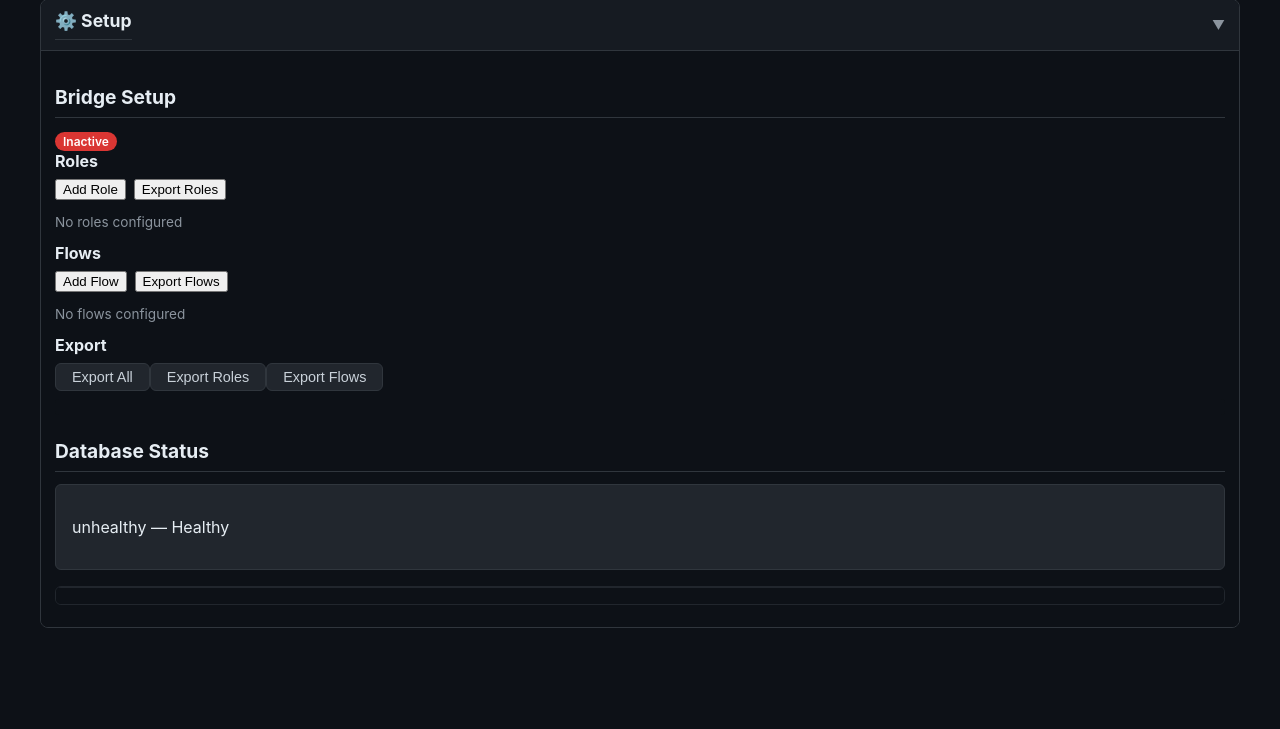
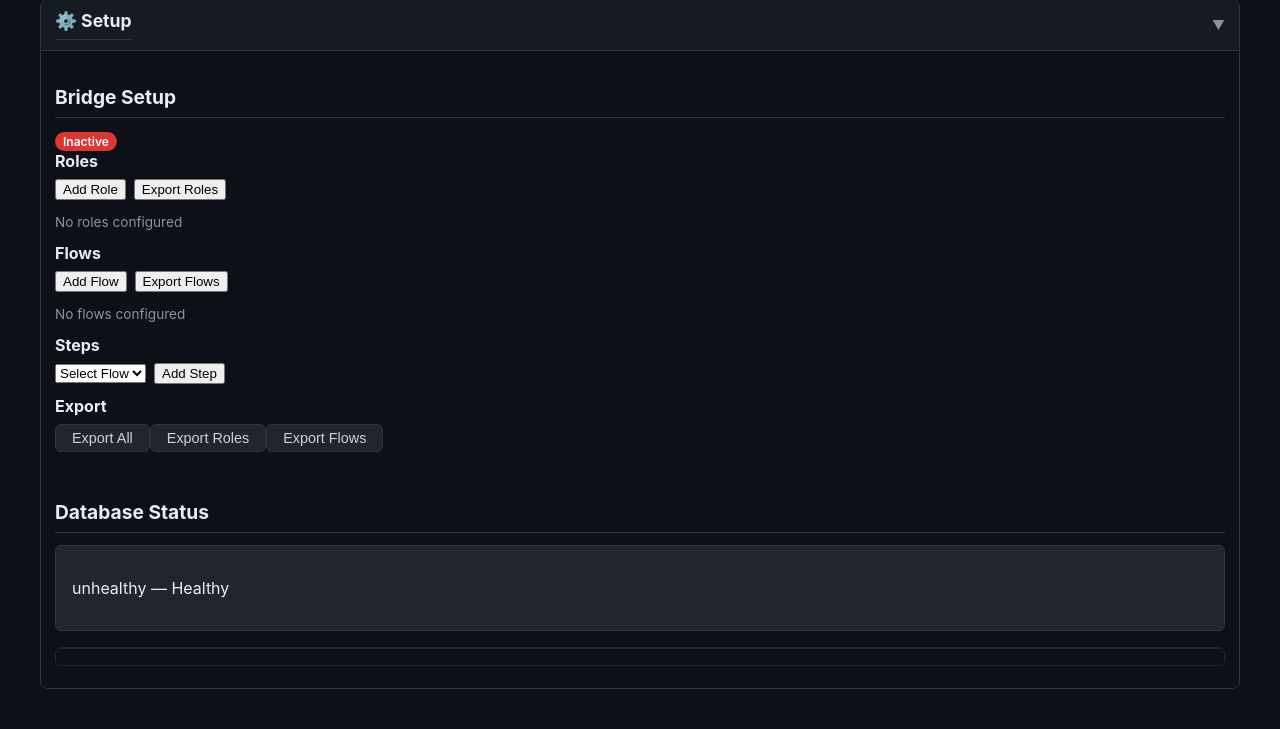
Before and after one commit to svend-blip/DPMtF-WebUI, a FastAPI app: page / in a window 1280 px wide. Shown: the part 1102-1831 px from the top of the page. Before the commit the page ends 1730 px from the top, so only its background shows below. Run offline with FastAPI, Linux system fonts and the light colour scheme; data that the repository does not hold is empty; some libraries are stand-ins or nearby versions.

Commit message:
[phase] feat: BridgeV002 Hardening Fase 4 — Steps CRUD (H105)
Add Steps CRUD backend endpoints and frontend UI for managing bridge flow
steps with auto-fill from convention rules.

Backend (app.py):
- GET /api/bridge-v2/steps/{flow_key} — list steps with dropdown metadata
- POST /api/bridge-v2/steps/{flow_key} — create step with convention auto-fill
- PUT /api/bridge-v2/steps/{flow_key}/{step_id} — partial update with auto-fill
- DELETE /api/bridge-v2/steps/{flow_key}/{step_id} — soft delete (is_active=0)

Frontend:
- New Steps section in Bridge Setup panel with flow selector dropdown
- Step card rendering with role/convention/script metadata
- Inline form with dropdowns for roles, conventions, scripts
- Auto-fill from convention rule on selection change
- Edit and soft-delete per step

i18n:
- 6 new labels (LBL-1000277 to LBL-1000282) with da-DK translations
- Labels: Select Flow, Add/Edit Step, Convention Rule, Pre/Post Script, auto-filled

```diff
--- a/app.py
+++ b/app.py
@@ -4074,6 +4074,212 @@ async def bridge_v2_list_conventions():
         raise HTTPException(status_code=500, detail=f"Failed to list bridge conventions: {e}")
 
 
+@app.get("/api/bridge-v2/steps/{flow_key}")
+async def bridge_v2_list_steps(flow_key: str):
+    """Return all steps for a flow, with available roles/conventions/scripts for dropdowns."""
+    try:
+        from scripts.bridgeV002.bridge_lib import list_flows_from_db, list_roles_from_db, list_scripts_from_db, list_conventions_from_db
+
+        flows = list_flows_from_db(DB_PATH)
+        flow_keys = [f["flow_key"] for f in flows]
+        if flow_key not in flow_keys:
+            raise HTTPException(status_code=404, detail=f"Flow '{flow_key}' not found")
+
+        conn = sqlite3.connect(DB_PATH)
+        conn.row_factory = sqlite3.Row
+        cursor = conn.cursor()
+        steps_rows = cursor.execute(
+            "SELECT * FROM bridge_flow_steps WHERE flow_key = ? ORDER BY sort_order ASC",
+            (flow_key,)
+        ).fetchall()
+        steps = [dict(r) for r in steps_rows]
+
+        roles_data = list_roles_from_db(DB_PATH)
+        role_keys = [r["role_key"] for r in roles_data]
+        conventions_data = list_conventions_from_db(DB_PATH)
+        scripts_data = list_scripts_from_db(DB_PATH)
+
+        conn.close()
+        return {
+            "steps": steps,
+            "count": len(steps),
+            "flow_key": flow_key,
+            "available_roles": role_keys,
+            "available_conventions": conventions_data,
+            "available_scripts": scripts_data,
+        }
+    except HTTPException:
+        raise
+    except Exception as e:
+        raise HTTPException(status_code=500, detail=f"Failed to list bridge steps: {e}")
+
+
+@app.post("/api/bridge-v2/steps/{flow_key}")
+async def bridge_v2_create_step(request: Request, flow_key: str):
+    """Create a new step for the given flow."""
+    from scripts.bridgeV002.bridge_lib import resolve_convention_from_db, list_flows_from_db
+
+    data = await request.json()
+    required = ["step_key", "from_role", "to_role"]
+    for f in required:
+        if f not in data:
+            raise HTTPException(status_code=400, detail=f"Missing required field: {f}")
+
+    flows = list_flows_from_db(DB_PATH)
+    if flow_key not in [fl["flow_key"] for fl in flows]:
+        raise HTTPException(status_code=404, detail=f"Flow '{flow_key}' not found")
+
+    conn = sqlite3.connect(DB_PATH)
+    cursor = conn.cursor()
+
+    cursor.execute(
+        "SELECT id FROM bridge_flow_steps WHERE flow_key = ? AND step_key = ? AND is_active = 1",
+        (flow_key, data["step_key"])
+    )
+    if cursor.fetchone():
+        conn.close()
+        raise HTTPException(status_code=409, detail=f"Step '{data['step_key']}' already exists in flow '{flow_key}'")
+
+    deliverable_dir = data.get("deliverable_dir", None)
+    deliverable_pattern = data.get("deliverable_pattern", None)
+    error_msg = data.get("error_msg", None)
+    rule_key = data.get("rule_key", None)
+
+    if rule_key:
+        convention = resolve_convention_from_db(rule_key, DB_PATH)
+        if convention and "rule_key" in convention:
+            deliverable_dir = convention.get("dir_template", deliverable_dir)
+            deliverable_pattern = convention.get("pattern_template", deliverable_pattern)
+            error_msg = convention.get("error_template", error_msg)
+
+    result = cursor.execute(
+        "SELECT MAX(sort_order) as max_so FROM bridge_flow_steps WHERE flow_key = ?",
+        (flow_key,)
+    ).fetchone()
+    max_so = result["max_so"] if result["max_so"] is not None else 0
+
+    cursor.execute("""
+        INSERT INTO bridge_flow_steps
+            (flow_key, step_key, from_role, to_role, deliverable_dir, deliverable_pattern,
+             pre_dispatch_script, post_dispatch_script, error_msg, rule_key, sort_order)
+        VALUES (?, ?, ?, ?, ?, ?, ?, ?, ?, ?, ?)
+    """, (
+        flow_key, data["step_key"], data["from_role"], data["to_role"],
+        deliverable_dir, deliverable_pattern,
+        data.get("pre_dispatch_script"), data.get("post_dispatch_script"),
+        error_msg, rule_key, max_so + 1,
+    ))
+    new_id = cursor.lastrowid
+    conn.commit()
+
+    row = cursor.execute(
+        "SELECT * FROM bridge_flow_steps WHERE id = ?", (new_id,)
+    ).fetchone()
+    conn.close()
+    return {"step": dict(row), "created": True}
+
+
+@app.put("/api/bridge-v2/steps/{flow_key}/{step_id}")
+async def bridge_v2_update_step(request: Request, flow_key: str, step_id: int):
+    """Update a step. Supports partial updates — only provided fields are changed."""
+    from scripts.bridgeV002.bridge_lib import resolve_convention_from_db
+
+    data = await request.json()
+    if not data:
+        raise HTTPException(status_code=400, detail="No fields to update")
+
+    conn = sqlite3.connect(DB_PATH)
+    cursor = conn.cursor()
+
+    row = cursor.execute(
+        "SELECT * FROM bridge_flow_steps WHERE id = ? AND flow_key = ?",
+        (step_id, flow_key)
+    ).fetchone()
+    if not row:
+        conn.close()
+        raise HTTPException(status_code=404, detail=f"Step {step_id} not found in flow '{flow_key}'")
+
+    existing = dict(row)
+    updates = []
+    params = []
+
+    field_map = {
+        "from_role": "from_role",
+        "to_role": "to_role",
+        "deliverable_dir": "deliverable_dir",
+        "deliverable_pattern": "deliverable_pattern",
+        "pre_dispatch_script": "pre_dispatch_script",
+        "post_dispatch_script": "post_dispatch_script",
+        "error_msg": "error_msg",
+        "sort_order": "sort_order",
+    }
+
+    for field, column in field_map.items():
+        if field in data:
+            updates.append(f"{column} = ?")
+            params.append(data[field])
+
+    if "rule_key" in data and data["rule_key"] != existing.get("rule_key"):
+        rule_key_val = data["rule_key"]
+        convention = resolve_convention_from_db(rule_key_val, DB_PATH) if rule_key_val else None
+
+        updates.append("rule_key = ?")
+        params.append(rule_key_val)
+
+        if convention and "rule_key" in convention:
+            if "deliverable_dir" not in data and convention.get("dir_template"):
+                updates.append("deliverable_dir = ?")
+                params.append(convention["dir_template"])
+            if "deliverable_pattern" not in data and convention.get("pattern_template"):
+                updates.append("deliverable_pattern = ?")
+                params.append(convention["pattern_template"])
+            if "error_msg" not in data and convention.get("error_template"):
+                updates.append("error_msg = ?")
+                params.append(convention["error_template"])
+
+    if not updates:
+        conn.close()
+        raise HTTPException(status_code=400, detail="No valid fields to update")
+
+    params.append(step_id)
+    params.append(flow_key)
+    cursor.execute(
+        f"UPDATE bridge_flow_steps SET {', '.join(updates)} WHERE id = ? AND flow_key = ?",
+        params,
+    )
+    conn.commit()
+
+    updated = cursor.execute(
+        "SELECT * FROM bridge_flow_steps WHERE id = ?", (step_id,)
+    ).fetchone()
+    conn.close()
+    return {"step": dict(updated), "updated": True}
+
+
+@app.delete("/api/bridge-v2/steps/{flow_key}/{step_id}")
+async def bridge_v2_delete_step(flow_key: str, step_id: int):
+    """Soft-delete a step (set is_active = 0)."""
+    conn = sqlite3.connect(DB_PATH)
+    cursor = conn.cursor()
+
+    row = cursor.execute(
+        "SELECT * FROM bridge_flow_steps WHERE id = ? AND flow_key = ?",
+        (step_id, flow_key)
+    ).fetchone()
+    if not row:
+        conn.close()
+        raise HTTPException(status_code=404, detail=f"Step {step_id} not found in flow '{flow_key}'")
+
+    deleted = dict(row)
+    cursor.execute(
+        "UPDATE bridge_flow_steps SET is_active = 0 WHERE id = ? AND flow_key = ?",
+        (step_id, flow_key)
+    )
+    conn.commit()
+    conn.close()
+    return {"deleted": True, "step": deleted}
+
+
 # ── Spor J: BridgeV002 CRUD API ────────────────
 
 @app.post("/api/bridge-v2/roles")
--- a/static/js/dpmtf-app.js
+++ b/static/js/dpmtf-app.js
@@ -2014,10 +2014,343 @@ function exportBridge(type) {
     });
 }
 
+/* ── Steps CRUD (Fase 4) ─────────────────────────────── */
+var _bridgeStepsFlowKey = null;
+var _bridgeStepsMetadata = null;
+var _bridgeEditingStepId = null;
+
+function renderStepCard(step, meta) {
+  var card = el("div", "dpmtf-card");
+
+  // Header: step_key + status badge
+  var header = el("div", null);
+  header.style.display = "flex";
+  header.style.justifyContent = "space-between";
+  header.style.alignItems = "center";
+  var h4 = el("h4", null, escapeHtml(step.step_key || step.id));
+  header.appendChild(h4);
+
+  var badge = el("span", "dpmtf-badge " +
+    (step.is_active ? "dpmtf-badge-success" : "dpmtf-badge-danger"));
+  badge.textContent = step.is_active
+    ? lbl("lbl_bridge_active", "Active")
+    : lbl("lbl_bridge_inactive", "Inactive");
+  header.appendChild(badge);
+  card.appendChild(header);
+
+  // Step details
+  var fields = [
+    ["From/To Role", (step.from_role || "") + " -> " + (step.to_role || "")],
+    ["Rule Key", step.rule_key],
+    ["Dir", step.deliverable_dir],
+    ["Pattern", step.deliverable_pattern],
+    ["Pre-script", step.pre_dispatch_script],
+    ["Post-script", step.post_dispatch_script],
+    ["Sort", String(step.sort_order || 0)],
+  ];
+  fields.forEach(function (pair) {
+    if (!pair[1]) return;
+    var row = el("div", null);
+    row.appendChild(el("span", "dpmtf-small", escapeHtml(pair[0]) + ": "));
+    row.appendChild(el("span", null, escapeHtml(String(pair[1]))));
+    card.appendChild(row);
+  });
+
+  // Action buttons
+  var actions = el("div", null);
+  actions.style.marginTop = "8px";
+
+  var editBtn = el("button", "dpmtf-btn");
+  editBtn.textContent = lbl("lbl_bridge_edit", "Edit");
+  editBtn.onclick = function () { _editBridgeStep(step.id, step.flow_key || _bridgeStepsFlowKey); };
+  actions.appendChild(editBtn);
+
+  var delBtn = el("button", "dpmtf-btn dpmtf-btn-danger");
+  delBtn.textContent = lbl("lbl_bridge_delete", "Delete");
+  delBtn.onclick = function () { _deleteBridgeStep(step.id, step.flow_key || _bridgeStepsFlowKey); };
+  actions.appendChild(delBtn);
+
+  card.appendChild(actions);
+  return card;
+}
+
+function _loadBridgeStepsFlow() {
+  var select = document.getElementById("bridge-steps-flow-select");
+  if (!select) return;
+
+  fetch("/api/bridge-v2/flows")
+    .then(function (res) { return res.json(); })
+    .then(function (data) {
+      var flows = data.flows || [];
+      clear(select);
+      var defaultOpt = document.createElement("option");
+      defaultOpt.value = "";
+      defaultOpt.textContent = lbl("lbl_bridge_select_flow", "Select Flow");
+      select.appendChild(defaultOpt);
+      flows.forEach(function (flow) {
+        var opt = document.createElement("option");
+        opt.value = flow.flow_key;
+        opt.textContent = flow.name || flow.flow_key;
+        select.appendChild(opt);
+      });
+      select.onchange = function () {
+        if (this.value) _fetchBridgeSteps(this.value);
+      };
+    })
+    .catch(function (err) {
+      console.error("Failed to load bridge flows for steps selector:", err.message);
+    });
+}
+
+function _fetchBridgeSteps(flowKey) {
+  _bridgeStepsFlowKey = flowKey;
+  var container = document.getElementById("bridge-steps-list-container");
+  if (!container) return;
+  clear(container);
+
+  fetch("/api/bridge-v2/steps/" + encodeURIComponent(flowKey))
+    .then(function (res) { return res.json(); })
+    .then(function (data) {
+      var steps = data.steps || [];
+      _bridgeStepsMetadata = {
+        available_roles: data.available_roles || [],
+        available_conventions: data.available_conventions || [],
+        available_scripts: data.available_scripts || []
+      };
+      if (!steps.length) {
+        container.appendChild(el("p", "dpmtf-muted", lbl("lbl_bridge_no_flows", "No steps for this flow")));
+        return;
+      }
+      steps.forEach(function (step) {
+        step.flow_key = flowKey;
+        container.appendChild(renderStepCard(step, _bridgeStepsMetadata));
+      });
+    })
+    .catch(function (err) {
+      var errP = el("p", "dpmtf-error");
+      errP.textContent = lbl("lbl_status_error_prefix", "Error: ") + escapeHtml(err.message);
+      container.appendChild(errP);
+    });
+}
+
+function _showStepForm(initialData) {
+  var container = document.getElementById("bridge-steps-list-container");
+  if (!container) return;
+
+  // Remove any existing form
+  var existing = document.getElementById("bridge-step-form");
+  if (existing) existing.remove();
+
+  var meta = initialData._meta || _bridgeStepsMetadata || {
+    available_roles: [],
+    available_conventions: [],
+    available_scripts: []
+  };
+  var data = initialData.data || {};
+
+  var form = el("div", "dpmtf-card");
+  form.id = "bridge-step-form";
+
+  var cancelBtn = el("button", "dpmtf-btn");
+  cancelBtn.textContent = lbl("lbl_bridge_cancel", "Cancel");
+  cancelBtn.onclick = function () { form.remove(); _bridgeEditingStepId = null; };
+
+  var saveBtn = el("button", "dpmtf-btn dpmtf-btn-primary");
+  saveBtn.textContent = lbl("lbl_bridge_save", "Save");
+  saveBtn.onclick = function () {
+    var sk = document.getElementById("bridge-input-step_key").value.trim();
+    if (!sk) { alert(lbl("lbl_bridge_step_key", "Step Key") + " is required."); return; }
+
+    var body = { step_key: sk };
+    var fr = document.getElementById("bridge-input-from_role");
+    if (fr.value) body.from_role = fr.value;
+    var tr = document.getElementById("bridge-input-to_role");
+    if (tr.value) body.to_role = tr.value;
+    var rk = document.getElementById("bridge-input-rule_key");
+    if (rk.value) body.rule_key = rk.value;
+    var dd = document.getElementById("bridge-input-deliverable_dir");
+    if (dd.value) body.deliverable_dir = dd.value.trim();
+    var dp = document.getElementById("bridge-input-deliverable_pattern");
+    if (dp.value) body.deliverable_pattern = dp.value.trim();
+    var ps = document.getElementById("bridge-input-pre_dispatch_script");
+    if (ps.value) body.pre_dispatch_script = ps.value;
+    var pos = document.getElementById("bridge-input-post_dispatch_script");
+    if (pos.value) body.post_dispatch_script = pos.value;
+    var em = document.getElementById("bridge-input-error_msg");
+    if (em.value) body.error_msg = em.value.trim();
+    var so = document.getElementById("bridge-input-sort_order");
+    if (so.value !== "") body.sort_order = parseInt(so.value, 10);
+
+    _submitBridgeStep(_bridgeStepsFlowKey, _bridgeEditingStepId, body);
+  };
+
+  form.appendChild(el("h4", null, lbl("lbl_bridge_step_form_title", "Add/Edit Step")));
+
+  // Helper to create a select dropdown
+  var makeSelect = function (id, options, valueAttr, textAttr, selected) {
+    var sel = document.createElement("select");
+    sel.id = id;
+    var defaultOpt = document.createElement("option");
+    defaultOpt.value = "";
+    defaultOpt.textContent = "--";
+    sel.appendChild(defaultOpt);
+    (options || []).forEach(function (item) {
+      var opt = document.createElement("option");
+      opt.value = item[valueAttr] || item;
+      opt.textContent = item[textAttr] || item[valueAttr] || item;
+      if (opt.value === selected) opt.selected = true;
+      sel.appendChild(opt);
+    });
+    return sel;
+  };
+
+  // Text input fields
+  [["bridge-input-step_key", lbl("lbl_bridge_step_key", "Step Key"), data.step_key || ""],
+   ["bridge-input-deliverable_dir", lbl("lbl_bridge_deliverable_dir", "Deliverable Dir"), data.deliverable_dir || ""],
+   ["bridge-input-deliverable_pattern", lbl("lbl_bridge_deliverable_pattern", "Pattern"), data.deliverable_pattern || ""],
+   ["bridge-input-error_msg", lbl("lbl_bridge_deliver_error_msg", "Error Msg"), data.error_msg || ""]].forEach(function (f) {
+    var div = el("div", "dpmtf-form-group");
+    div.appendChild(el("label", "dpmtf-label", f[1]));
+    var input = el("input", null);
+    input.id = f[0];
+    input.type = "text";
+    input.value = f[2];
+    div.appendChild(input);
+    form.appendChild(div);
+  });
+
+  // From role dropdown
+  var frDiv = el("div", "dpmtf-form-group");
+  frDiv.appendChild(el("label", "dpmtf-label", lbl("lbl_bridge_step_from_role", "From Role")));
+  frDiv.appendChild(makeSelect("bridge-input-from_role", meta.available_roles, "role_key", "name", data.from_role));
+  form.appendChild(frDiv);
+
+  // To role dropdown
+  var trDiv = el("div", "dpmtf-form-group");
+  trDiv.appendChild(el("label", "dpmtf-label", lbl("lbl_bridge_step_to_role", "To Role")));
+  trDiv.appendChild(makeSelect("bridge-input-to_role", meta.available_roles, "role_key", "name", data.to_role));
+  form.appendChild(trDiv);
+
+  // Rule key dropdown with auto-fill on change
+  var rkDiv = el("div", "dpmtf-form-group");
+  rkDiv.appendChild(el("label", "dpmtf-label", lbl("lbl_bridge_rule_key", "Convention Rule")));
+  var rkSelect = makeSelect("bridge-input-rule_key", meta.available_conventions, "rule_key", "step_type", data.rule_key);
+  rkSelect.onchange = function () { _autoFillFromConvention(this.value, form, meta.available_conventions); };
+  rkDiv.appendChild(rkSelect);
+  form.appendChild(rkDiv);
+
+  // Pre-dispatch script dropdown (pre or both only)
+  var preScripts = meta.available_scripts.filter(function (s) { return s.stage === "pre" || s.stage === "both"; });
+  var psDiv = el("div", "dpmtf-form-group");
+  psDiv.appendChild(el("label", "dpmtf-label", lbl("lbl_bridge_script_pre", "Pre-Dispatch Script")));
+  psDiv.appendChild(makeSelect("bridge-input-pre_dispatch_script", preScripts, "script_key", "name", data.pre_dispatch_script));
+  form.appendChild(psDiv);
+
+  // Post-dispatch script dropdown (post or both only)
+  var postScripts = meta.available_scripts.filter(function (s) { return s.stage === "post" || s.stage === "both"; });
+  var posDiv = el("div", "dpmtf-form-group");
+  posDiv.appendChild(el("label", "dpmtf-label", lbl("lbl_bridge_script_post", "Post-Dispatch Script")));
+  posDiv.appendChild(makeSelect("bridge-input-post_dispatch_script", postScripts, "script_key", "name", data.post_dispatch_script));
+  form.appendChild(posDiv);
+
+  // Sort order (number input)
+  var soDiv = el("div", "dpmtf-form-group");
+  soDiv.appendChild(el("label", "dpmtf-label", lbl("lbl_bridge_step_sort_order", "Sort Order")));
+  var soInput = el("input", null);
+  soInput.id = "bridge-input-sort_order";
+  soInput.type = "number";
+  soInput.value = data.sort_order != null ? String(data.sort_order) : "0";
+  soDiv.appendChild(soInput);
+  form.appendChild(soDiv);
+
+  // Buttons
+  var btnRow = el("div", null);
+  btnRow.appendChild(saveBtn);
+  btnRow.appendChild(cancelBtn);
+  form.appendChild(btnRow);
+
+  container.insertBefore(form, container.firstChild);
+}
+
+function _autoFillFromConvention(ruleKey, form, conventions) {
+  if (!ruleKey || !conventions) return;
+  var conv = (conventions || []).filter(function (c) { return c.rule_key === ruleKey; })[0];
+  if (!conv) return;
+
+  var dirInput = document.getElementById("bridge-input-deliverable_dir");
+  if (dirInput && conv.dir_template) dirInput.value = conv.dir_template;
+
+  var patInput = document.getElementById("bridge-input-deliverable_pattern");
+  if (patInput && conv.pattern_template) patInput.value = conv.pattern_template;
+
+  var errInput = document.getElementById("bridge-input-error_msg");
+  if (errInput && conv.error_template) errInput.value = conv.error_template;
+}
+
+function _submitBridgeStep(flowKey, stepId, body) {
+  var method = stepId ? "PUT" : "POST";
+  var url = stepId
+    ? "/api/bridge-v2/steps/" + encodeURIComponent(flowKey) + "/" + stepId
+    : "/api/bridge-v2/steps/" + encodeURIComponent(flowKey);
+
+  fetch(url, {
+    method: method,
+    headers: { "Content-Type": "application/json" },
+    body: JSON.stringify(body)
+  })
+    .then(function (res) {
+      if (!res.ok) throw new Error("HTTP " + res.status);
+      return res.json();
+    })
+    .then(function (data) {
+      var msg = stepId ? lbl("lbl_bridge_updated", "Successfully updated") : lbl("lbl_bridge_created", "Successfully created");
+      alert(msg + ": " + (data.step ? data.step.step_key : body.step_key));
+      var form = document.getElementById("bridge-step-form");
+      if (form) form.remove();
+      _bridgeEditingStepId = null;
+      _fetchBridgeSteps(flowKey);
+    })
+    .catch(function (err) {
+      alert(lbl("lbl_status_error_prefix", "Error: ") + escapeHtml(err.message));
+    });
+}
+
+function _editBridgeStep(stepId, flowKey) {
+  fetch("/api/bridge-v2/steps/" + encodeURIComponent(flowKey))
+    .then(function (res) { return res.json(); })
+    .then(function (data) {
+      var step = (data.steps || []).filter(function (s) { return s.id === stepId; })[0];
+      if (!step) throw new Error("Step not found: " + stepId);
+      _bridgeEditingStepId = stepId;
+      _showStepForm({ data: step, _meta: {
+        available_roles: data.available_roles || [],
+        available_conventions: data.available_conventions || [],
+        available_scripts: data.available_scripts || []
+      }});
+    })
+    .catch(function (err) {
+      alert(lbl("lbl_status_error_prefix", "Error: ") + escapeHtml(err.message));
+    });
+}
+
+function _deleteBridgeStep(stepId, flowKey) {
+  if (!confirm("Delete step #" + stepId + "?")) return;
+  fetch("/api/bridge-v2/steps/" + encodeURIComponent(flowKey) + "/" + stepId, { method: "DELETE" })
+    .then(function (res) { return res.json(); })
+    .then(function () {
+      alert(lbl("lbl_bridge_deleted", "Successfully deleted") + ": #" + stepId);
+      _fetchBridgeSteps(flowKey);
+    })
+    .catch(function (err) {
+      alert(lbl("lbl_status_error_prefix", "Error: ") + escapeHtml(err.message));
+    });
+}
+
 function loadBridgeSetup() {
   loadBridgeStatus();
   loadBridgeRoles();
   loadBridgeFlows();
+  _loadBridgeStepsFlow();
   buildBridgeExport();
 
   var addRoleBtn = document.getElementById("bridge-add-role-btn");
@@ -2031,6 +2364,9 @@ function loadBridgeSetup() {
 
   var expFlowsBtn = document.getElementById("bridge-export-flows-btn");
   if (expFlowsBtn) expFlowsBtn.onclick = function () { exportBridge("flows"); };
+
+  var addStepBtn = document.getElementById("bridge-add-step-btn");
+  if (addStepBtn) addStepBtn.onclick = function () { _showStepForm({ data: {}, _meta: _bridgeStepsMetadata }); };
 }
 
 /* ── 10. Init ──────────────────────────────────────── */
--- a/templates/index.html
+++ b/templates/index.html
@@ -100,6 +100,16 @@
                         <div id="bridge-flows-list-container" class="dpmtf-card-grid"></div>
                     </section>
 
+                    <!-- Steps -->
+                    <section id="bridge-steps-section">
+                        <h3 data-slot="lbl_bridge_steps_title">Steps</h3>
+                        <div class="bridge-btn-row">
+                            <select id="bridge-steps-flow-select" data-slot="lbl_bridge_select_flow">Select Flow</select>
+                            <button id="bridge-add-step-btn" type="button" data-slot="lbl_bridge_step_add">Add Step</button>
+                        </div>
+                        <div id="bridge-steps-list-container" class="dpmtf-card-grid"></div>
+                    </section>
+
                     <!-- Export -->
                     <section id="bridge-export-section">
                         <h3 data-slot="lbl_bridge_export">Export</h3>
```
Also changed, not shown: scripts/init_db.py (+25 -0 lines).
